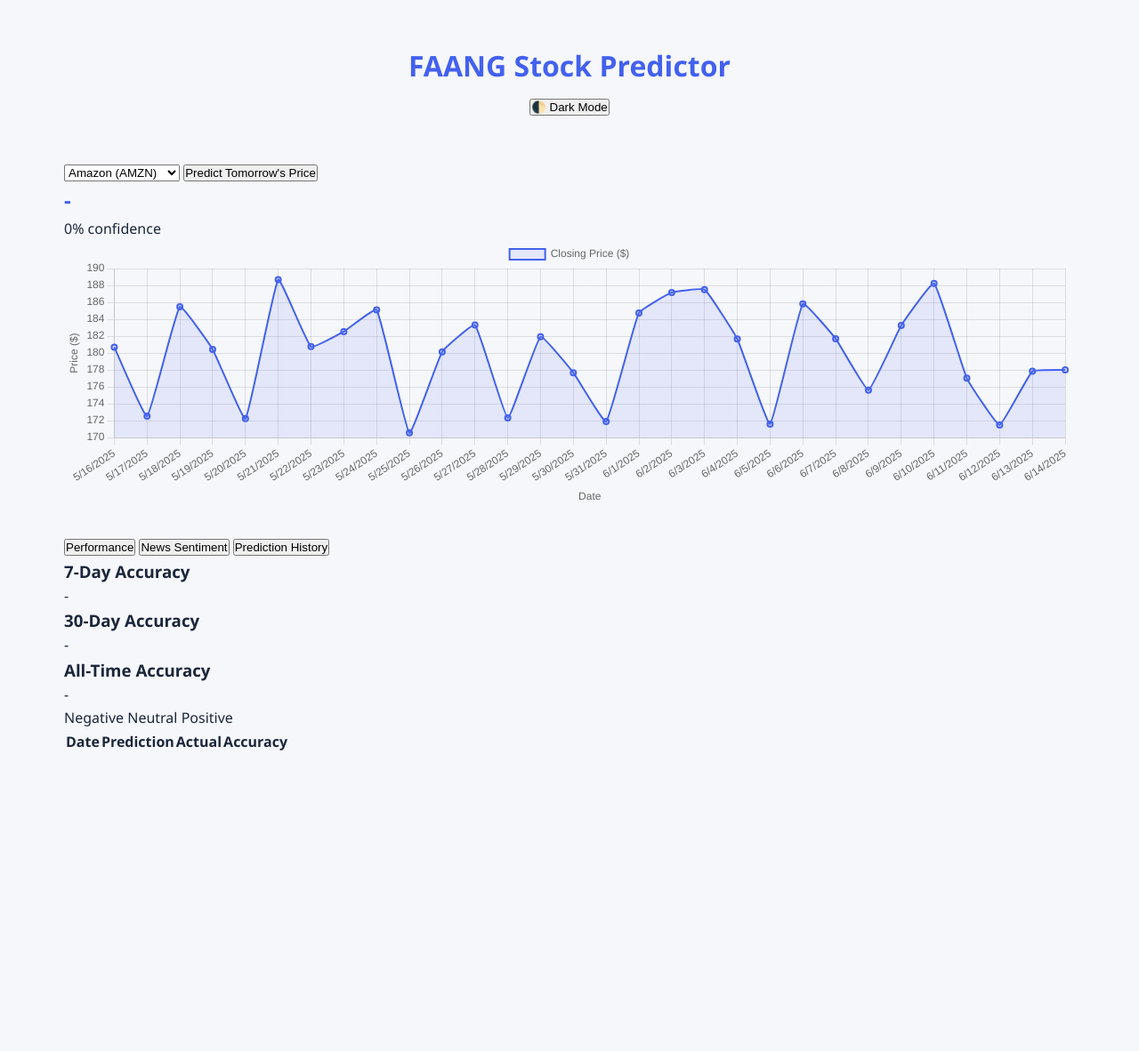
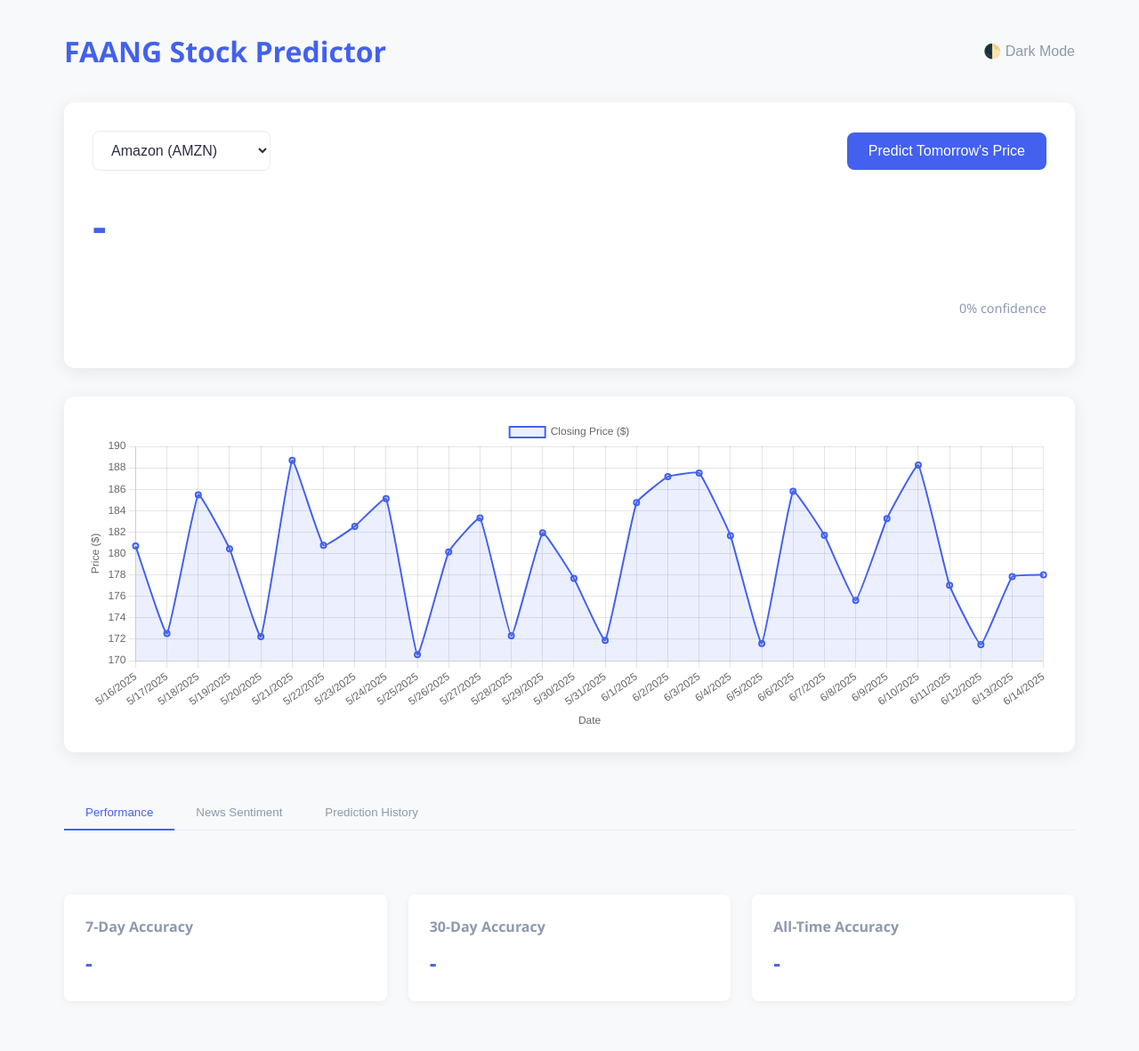
Before and after one commit to Amrik-Majumdar/FINANCE, a FastAPI app: page / in a window 1280 px wide. Shown: the whole page at 89% size. Before the commit the page ends 844 px from the top, so only its background shows below. Run offline with FastAPI, Linux system fonts and the light colour scheme; lists and menus that the app fills with data are empty; parts of the project's set-up code (start-up, migrations or seed data) failed here and were passed over.

Commit message:
Update style.css

```diff
--- a/static/style.css
+++ b/static/style.css
@@ -1,20 +1,41 @@
 :root {
     --primary: #4361ee;
+    --primary-dark: #3a56d4;
     --secondary: #3f37c9;
-    --dark: #1b263b;
-    --light: #f8f9fa;
+    --text: #2b2d42;
+    --text-light: #8d99ae;
+    --bg: #f8f9fa;
+    --card-bg: #ffffff;
+    --border: #e9ecef;
+    --success: #4cc9f0;
+    --warning: #f8961e;
+    --danger: #f94144;
+    --positive: #43aa8b;
+    --negative: #f94144;
 }
 
+[data-theme="dark"] {
+    --primary: #4895ef;
+    --primary-dark: #3a7bc8;
+    --text: #f8f9fa;
+    --text-light: #adb5bd;
+    --bg: #212529;
+    --card-bg: #2b2d42;
+    --border: #495057;
+}
+
+/* Base Styles */
 * {
     box-sizing: border-box;
     margin: 0;
     padding: 0;
+    transition: background-color 0.3s, color 0.3s;
 }
 
 body {
     font-family: 'Segoe UI', Tahoma, Geneva, Verdana, sans-serif;
-    background-color: #f5f7fa;
-    color: var(--dark);
+    background-color: var(--bg);
+    color: var(--text);
     line-height: 1.6;
 }
 
@@ -25,81 +46,332 @@ body {
 }
 
 header {
-    text-align: center;
+    display: flex;
+    justify-content: space-between;
+    align-items: center;
     margin-bottom: 2rem;
-    padding: 1rem;
 }
 
 h1 {
     color: var(--primary);
-    margin-bottom: 0.5rem;
+    font-size: 2rem;
 }
 
-.prediction-form {
-    background: white;
-    border-radius: 8px;
-    box-shadow: 0 4px 6px rgba(0, 0, 0, 0.1);
-    padding: 2rem;
-    max-width: 800px;
-    margin: 0 auto;
+.header-controls {
+    display: flex;
+    gap: 1rem;
 }
 
-.form-control {
-    width: 100%;
-    padding: 0.75rem;
-    border: 1px solid #ddd;
-    border-radius: 4px;
-    margin-bottom: 1.5rem;
-    font-size: 1rem;
+/* Dashboard Layout */
+.dashboard {
+    display: grid;
+    grid-template-columns: 1fr;
+    gap: 2rem;
 }
 
-.chart-container {
-    height: 300px;
-    margin-bottom: 2rem;
-    position: relative;
+/* Prediction Card */
+.prediction-card {
+    background-color: var(--card-bg);
+    border-radius: 12px;
+    padding: 2rem;
+    box-shadow: 0 4px 20px rgba(0, 0, 0, 0.08);
 }
 
-.btn {
+.prediction-header {
+    display: flex;
+    justify-content: space-between;
+    align-items: center;
+    margin-bottom: 1.5rem;
+    gap: 1rem;
+    flex-wrap: wrap;
+}
+
+.ticker-picker {
+    padding: 0.75rem 1rem;
+    border: 1px solid var(--border);
+    border-radius: 8px;
+    background-color: var(--card-bg);
+    color: var(--text);
+    font-size: 1rem;
+    min-width: 200px;
+}
+
+.predict-button {
     background-color: var(--primary);
     color: white;
     border: none;
     padding: 0.75rem 1.5rem;
-    border-radius: 4px;
+    border-radius: 8px;
     cursor: pointer;
     font-size: 1rem;
-    transition: background-color 0.3s;
-    width: 100%;
+    font-weight: 500;
+    transition: background-color 0.2s;
 }
 
-.btn:hover {
-    background-color: var(--secondary);
+.predict-button:hover {
+    background-color: var(--primary-dark);
 }
 
-.btn:disabled {
-    background-color: #cccccc;
+.predict-button:disabled {
+    background-color: var(--text-light);
     cursor: not-allowed;
 }
 
-.result {
-    margin-top: 2rem;
-    padding: 1rem;
-    background-color: #f8f9fa;
-    border-radius: 4px;
-    text-align: center;
+.price-display {
+    font-size: 3rem;
+    font-weight: 700;
+    color: var(--primary);
+    margin: 1rem 0;
+    display: flex;
+    align-items: center;
+    gap: 1rem;
 }
 
-#prediction-result {
-    color: var(--primary);
-    font-weight: bold;
-    font-size: 1.5rem;
+.analyst-comparison {
+    font-size: 1rem;
+    color: var(--text-light);
+    font-weight: normal;
 }
 
+.confidence-meter {
+    margin: 1.5rem 0;
+}
+
+.confidence-bar {
+    height: 10px;
+    background: linear-gradient(90deg, var(--danger), var(--warning), var(--success));
+    border-radius: 5px;
+    margin-bottom: 0.5rem;
+    width: 0%;
+    transition: width 0.5s ease;
+}
+
+.confidence-value {
+    font-size: 0.9rem;
+    color: var(--text-light);
+    display: block;
+    text-align: right;
+}
+
+.prediction-meta {
+    color: var(--text-light);
+    font-size: 0.9rem;
+}
+
+/* Chart */
+.chart-container {
+    background-color: var(--card-bg);
+    border-radius: 12px;
+    padding: 1.5rem;
+    box-shadow: 0 4px 20px rgba(0, 0, 0, 0.08);
+    height: 400px;
+}
+
+/* Tabs */
+.tabs {
+    display: flex;
+    border-bottom: 1px solid var(--border);
+    margin-top: 1rem;
+}
+
+.tab {
+    padding: 0.75rem 1.5rem;
+    background: none;
+    border: none;
+    cursor: pointer;
+    color: var(--text-light);
+    font-weight: 500;
+    position: relative;
+}
+
+.tab.active {
+    color: var(--primary);
+}
+
+.tab.active::after {
+    content: '';
+    position: absolute;
+    bottom: -1px;
+    left: 0;
+    right: 0;
+    height: 2px;
+    background-color: var(--primary);
+}
+
+.tab-content {
+    display: none;
+    padding: 1.5rem 0;
+}
+
+.tab-content.active {
+    display: block;
+}
+
+/* Accuracy Metrics */
+.accuracy-metrics {
+    display: grid;
+    grid-template-columns: repeat(auto-fit, minmax(200px, 1fr));
+    gap: 1.5rem;
+    margin-top: 1rem;
+}
+
+.metric {
+    background-color: var(--card-bg);
+    border-radius: 8px;
+    padding: 1.5rem;
+    box-shadow: 0 2px 10px rgba(0, 0, 0, 0.05);
+}
+
+.metric h3 {
+    font-size: 1rem;
+    color: var(--text-light);
+    margin-bottom: 0.5rem;
+}
+
+.metric p {
+    font-size: 1.5rem;
+    font-weight: 700;
+    color: var(--primary);
+}
+
+/* News Sentiment */
+.sentiment-analysis {
+    margin-top: 1rem;
+}
+
+.sentiment-meter {
+    margin-bottom: 2rem;
+}
+
+.sentiment-bar {
+    height: 10px;
+    background: linear-gradient(90deg, var(--negative), #cccccc, var(--positive));
+    border-radius: 5px;
+    margin-bottom: 0.5rem;
+    position: relative;
+}
+
+.sentiment-bar::after {
+    content: '';
+    position: absolute;
+    left: 50%;
+    top: -5px;
+    bottom: -5px;
+    width: 2px;
+    background-color: var(--text-light);
+}
+
+.sentiment-labels {
+    display: flex;
+    justify-content: space-between;
+    color: var(--text-light);
+    font-size: 0.8rem;
+}
+
+.news-headlines {
+    display: flex;
+    flex-direction: column;
+    gap: 1rem;
+}
+
+.news-item {
+    background-color: var(--card-bg);
+    border-radius: 8px;
+    padding: 1rem;
+    box-shadow: 0 2px 5px rgba(0, 0, 0, 0.05);
+}
+
+.news-item h4 {
+    margin-bottom: 0.5rem;
+}
+
+.news-item .sentiment {
+    font-size: 0.8rem;
+    display: inline-block;
+    padding: 0.25rem 0.5rem;
+    border-radius: 4px;
+}
+
+.news-item .positive {
+    background-color: rgba(67, 170, 139, 0.1);
+    color: var(--positive);
+}
+
+.news-item .negative {
+    background-color: rgba(249, 65, 68, 0.1);
+    color: var(--negative);
+}
+
+/* Prediction History */
+.prediction-history {
+    width: 100%;
+    border-collapse: collapse;
+    margin-top: 1rem;
+}
+
+.prediction-history th,
+.prediction-history td {
+    padding: 0.75rem;
+    text-align: left;
+    border-bottom: 1px solid var(--border);
+}
+
+.prediction-history th {
+    color: var(--text-light);
+    font-weight: 500;
+}
+
+.accuracy-badge {
+    display: inline-block;
+    padding: 0.25rem 0.5rem;
+    border-radius: 4px;
+    font-size: 0.8rem;
+    font-weight: 500;
+}
+
+.accuracy-high {
+    background-color: rgba(67, 170, 139, 0.1);
+    color: var(--positive);
+}
+
+.accuracy-medium {
+    background-color: rgba(248, 150, 30, 0.1);
+    color: var(--warning);
+}
+
+.accuracy-low {
+    background-color: rgba(249, 65, 68, 0.1);
+    color: var(--danger);
+}
+
+/* Dark Mode Toggle */
+#theme-toggle {
+    background: none;
+    border: none;
+    cursor: pointer;
+    font-size: 1rem;
+    color: var(--text-light);
+    display: flex;
+    align-items: center;
+    gap: 0.5rem;
+}
+
+/* Responsive */
 @media (max-width: 768px) {
     .container {
         padding: 1rem;
     }
 
-    .prediction-form {
-        padding: 1rem;
+    .prediction-header {
+        flex-direction: column;
+        align-items: stretch;
+    }
+
+    .price-display {
+        font-size: 2rem;
+    }
+
+    .accuracy-metrics {
+        grid-template-columns: 1fr;
     }
 }
```
